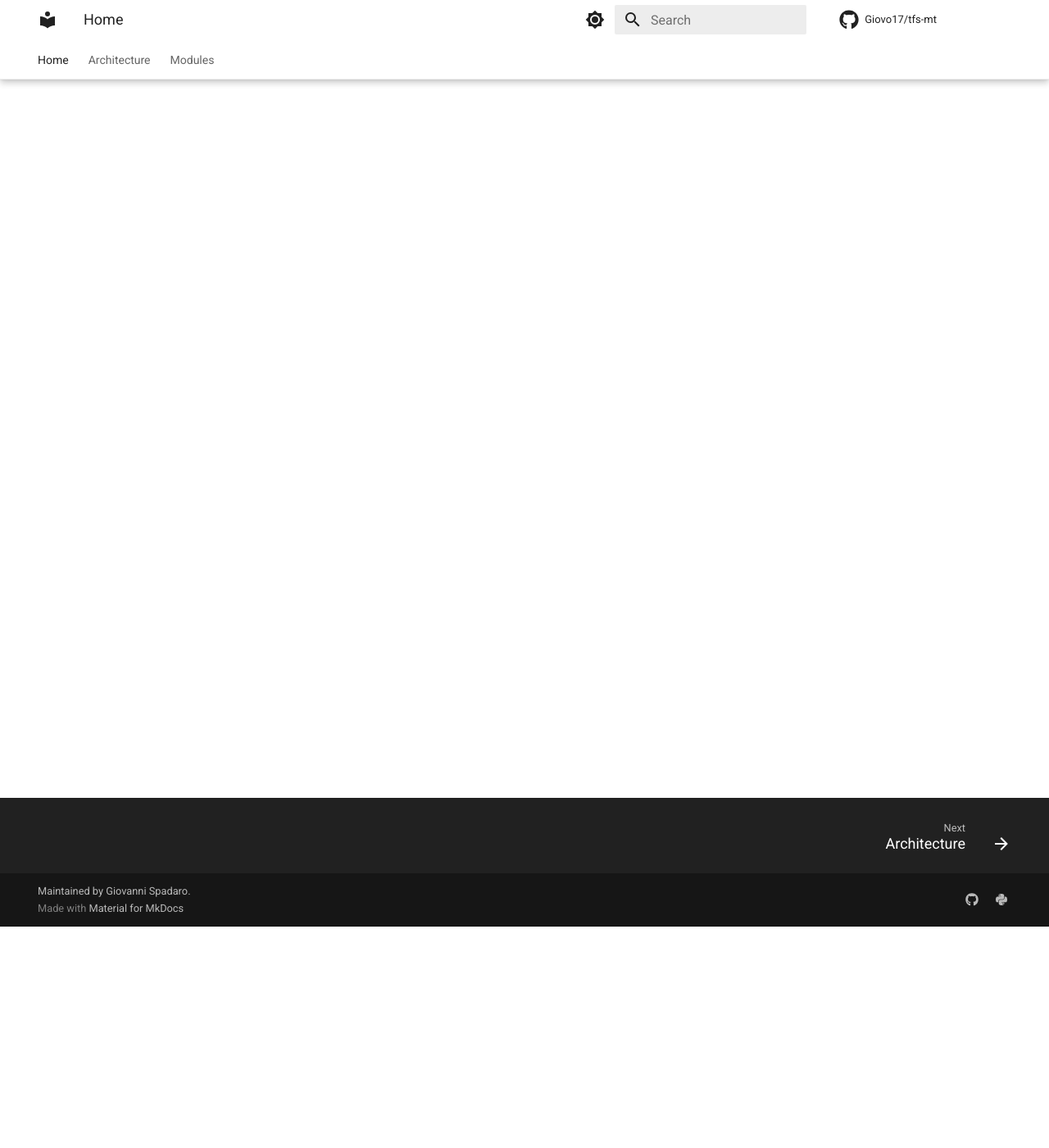
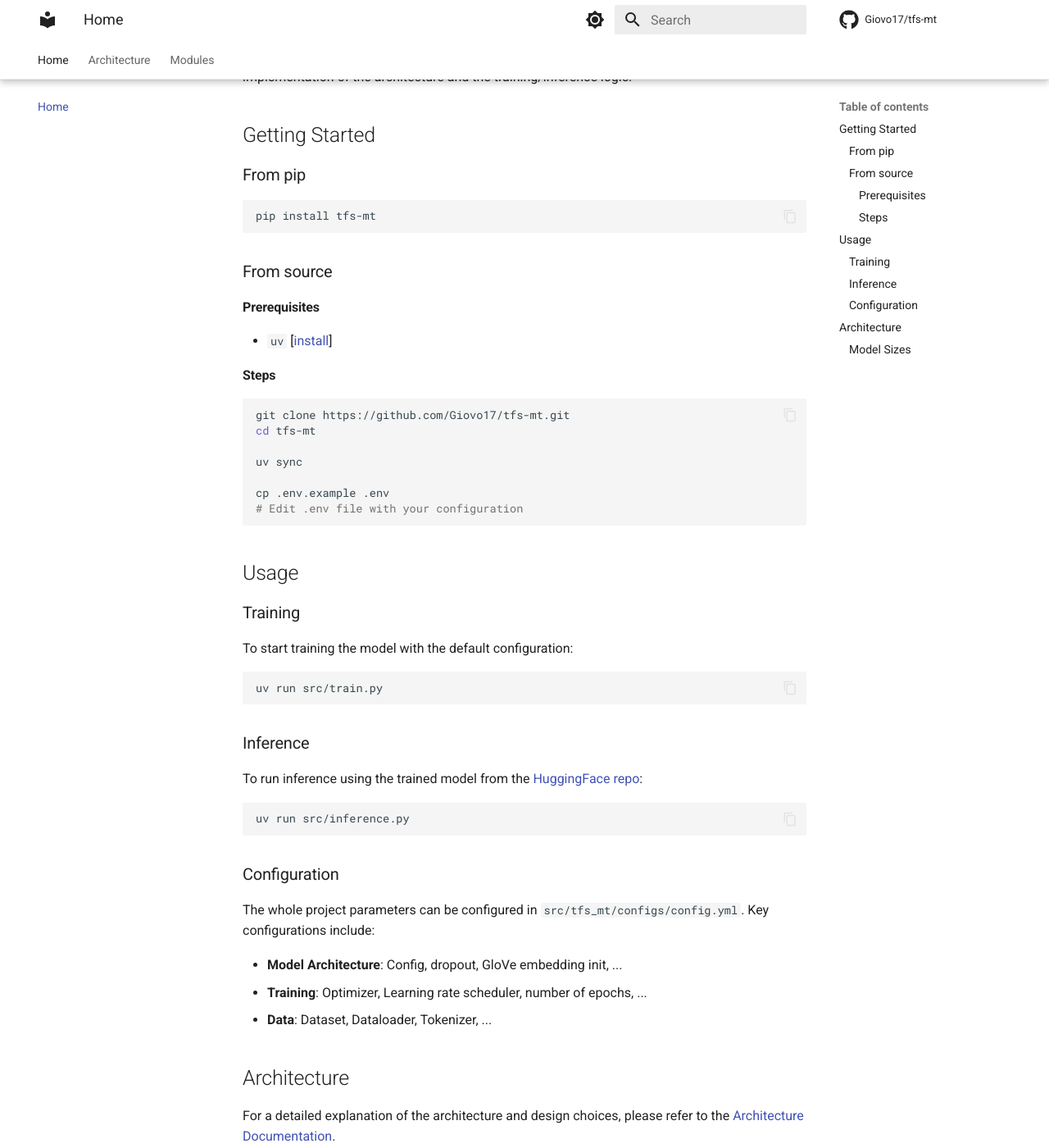
Before and after one commit to Giovo17/tfs-mt, an MkDocs documentation site: the page built from docs/index.md, in a window 1280 px wide and 1400 px high, scrolled down 270 px. Shown: the whole window at 82% size. Built offline with MkDocs 1.6.1 and Material for MkDocs 9.7.7, drawn with Linux system fonts in a browser that asks for light colours; comment, search, counter and statistics services are not loaded; some of the changed text lies outside the part shown; grey boxes are pictures that could not be loaded.

Commit message:
updated index and readme

````diff
--- a/docs/index.md
+++ b/docs/index.md
@@ -1,4 +1,5 @@
 <h1 align="center">tfs-mt</h1>
+
 <div align="center">
     <a href="https://img.shields.io/github/v/release/Giovo17/tfs-mt" alt="Release">
         <img src="https://img.shields.io/github/v/release/Giovo17/tfs-mt"/></a>
@@ -6,12 +7,88 @@
       <img src="https://img.shields.io/github/actions/workflow/status/Giovo17/tfs-mt/main.yml?branch=main" /></a>
     <a href="https://github.com/Giovo17/tfs-mt/blob/main/LICENSE" alt="License">
         <img src="https://img.shields.io/github/license/Giovo17/tfs-mt" /></a>
+    <a href="https://github.com/Giovo17/tfs-mt" alt="GitHub">
+        <img src="https://img.shields.io/badge/github-repo-blue?logo=github"/></a>
     <a href="https://giovo17.github.io/tfs-mt" alt="Documentation">
         <img src="https://img.shields.io/badge/docs-giovo17.github.io/tfs--mt-blue" /></a>
-    <a href="https://img.shields.io/github/commit-activity/m/Giovo17/tfs-mt" alt="Commit activity">
-        <img src="https://img.shields.io/github/commit-activity/m/Giovo17/tfs-mt" /></a>
+    <a href="https://huggingface.co/giovo17/tfs-mt" alt="Hugging Face">
+        <img src="https://img.shields.io/badge/%F0%9F%A4%97%20Hugging%20Face-tfs--mt-ffc107?color=ffc107&logoColor=white"/></a>
+    <a href="https://huggingface.co/spaces/giovo17/tfs-mt-demo" alt="Demo app">
+        <img src="https://img.shields.io/badge/%F0%9F%A4%97%20Demo%20app-tfs--mt--demo-ffc107?color=ffc107&logoColor=white"/></a>
+    <a href="https://pypi.org/project/tfs-mt/" alt="PyPi monthly downloads">
+        <img src="https://img.shields.io/pypi/dm/tfs-mt"/></a>
+
 </div>
-<br />
 
 
-Transformer from scratch for Machine Translation
+This project implements the Transformer architecture from scratch considering Machine Translation as the usecase. It's mainly intended as an educational resource and a functional implementation of the architecture and the training/inference logic.
+
+## Getting Started
+
+### From pip
+
+```bash
+pip install tfs-mt
+```
+
+### From source
+
+#### Prerequisites
+
+- `uv` [[install](https://docs.astral.sh/uv/#installation)]
+
+#### Steps
+```bash
+git clone https://github.com/Giovo17/tfs-mt.git
+cd tfs-mt
+
+uv sync
+
+cp .env.example .env
+# Edit .env file with your configuration
+```
+
+## Usage
+
+### Training
+
+To start training the model with the default configuration:
+
+```bash
+uv run src/train.py
+```
+
+### Inference
+
+To run inference using the trained model from the [HuggingFace repo](https://huggingface.co/giovo17/tfs-mt):
+
+```bash
+uv run src/inference.py
+```
+
+### Configuration
+
+The whole project parameters can be configured in `src/tfs_mt/configs/config.yml`. Key configurations include:
+
+- **Model Architecture**: Config, dropout, GloVe embedding init, ...
+- **Training**: Optimizer, Learning rate scheduler, number of epochs, ...
+- **Data**: Dataset, Dataloader, Tokenizer, ...
+
+## Architecture
+
+For a detailed explanation of the architecture and design choices, please refer to the [Architecture Documentation](https://giovo17.github.io/tfs-mt/architecture_explain/).
+
+### Model Sizes
+
+The project supports various model configurations to suit different computational resources:
+
+| Parameter                | Nano     | Small    | Base     | Original |
+| :----------------------- | :------- | :------- | :------- | :------- |
+| **Encoder Layers** | 4        | 6        | 8        | 6        |
+| **Decoder Layers** | 4        | 6        | 8        | 6        |
+| **d_model**        | 50       | 100      | 300      | 512      |
+| **Num Heads**      | 4        | 6        | 8        | 8        |
+| **d_ff**           | 200      | 400      | 800      | 2048     |
+| **Norm Type**      | PostNorm | PostNorm | PostNorm | PostNorm |
+| **Dropout**        | 0.1      | 0.1      | 0.1      | 0.1      |
+| **GloVe Dim**      | 50d      | 100d     | 300d     | -        |
````
Also changed, not shown: README.md (+86 -4 lines).
